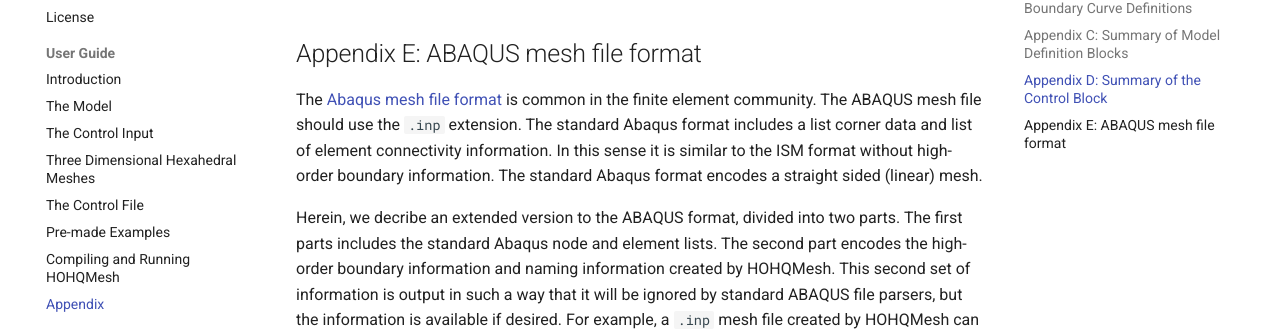
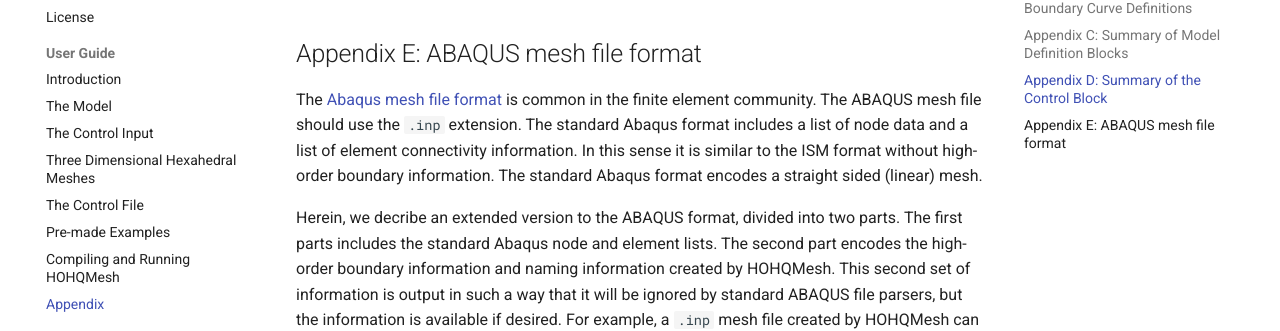
Before and after one commit to trixi-framework/HOHQMesh, an MkDocs documentation site: the page built from Documentation/docs/appendix.md, in a window 1280 px wide and 900 px high, scrolled down 5125 px. Shown: the part 145-476 px from the top of the window. Built offline with MkDocs 1.6.1 and Material for MkDocs 9.7.7, drawn with Linux system fonts in a browser that asks for light colours; comment, search, counter and statistics services are not loaded; some of the changed text lies outside the part shown.

Commit message:
comment from review and added short explanation of 3d boundary reordering

```diff
--- a/Documentation/docs/appendix.md
+++ b/Documentation/docs/appendix.md
@@ -227,7 +227,7 @@
 
 ## Appendix E: ABAQUS mesh file format<a name="ABAQUS"></a>
 
-The [Abaqus mesh file format](https://abaqus-docs.mit.edu/2017/English/SIMACAEMODRefMap/simamod-c-model.htm) is common in the finite element community. The ABAQUS mesh file should use the `.inp` extension. The standard Abaqus format includes a list corner data and list of element connectivity information. In this sense it is similar to the ISM format without high-order boundary information. The standard Abaqus format encodes a straight sided (linear) mesh.
+The [Abaqus mesh file format](https://abaqus-docs.mit.edu/2017/English/SIMACAEMODRefMap/simamod-c-model.htm) is common in the finite element community. The ABAQUS mesh file should use the `.inp` extension. The standard Abaqus format includes a list of node data and a list of element connectivity information. In this sense it is similar to the ISM format without high-order boundary information. The standard Abaqus format encodes a straight sided (linear) mesh.
 
 Herein, we decribe an extended version to the ABAQUS format, divided into two parts. The first parts includes the standard Abaqus node and element lists. The second part encodes the high-order boundary information and naming information created by HOHQMesh. This second set of information is output in such a way that it will be ignored by standard ABAQUS file parsers, but the information is available if desired. For example, a `.inp` mesh file created by HOHQMesh can be parsed into [Trixi.jl](https://github.com/trixi-framework/Trixi.jl) to create high-order curved AMR meshes.
 
@@ -281,4 +281,4 @@
                            -y
 
 For this mesh file output the boundary labels are reordered to adopt the order convention of `-x +x -y +y`. For comparison, the default HOHQMesh
-ordering used by ISM or ISM-v2 gives the boundary labels in the order `-y +x +y -x`.
+ordering used by ISM or ISM-v2 gives the boundary labels in the order `-y +x +y -x`. Similarly, the boundary names are reordered for the 3D HOHQMesh output to adopt the convention `-x +x -y +y -z +z` compared to the ISM formatting of 3D boundary names which is `-y +y -z +x +z -x`.
```
